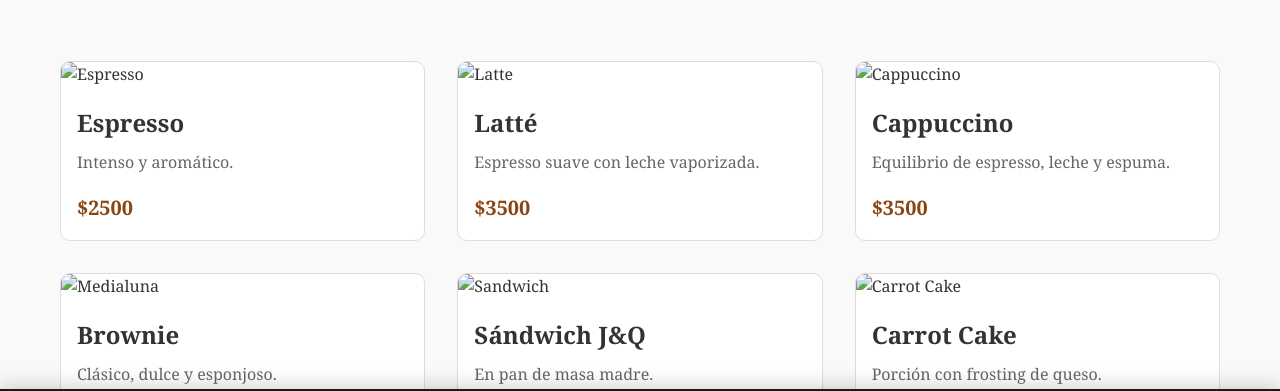
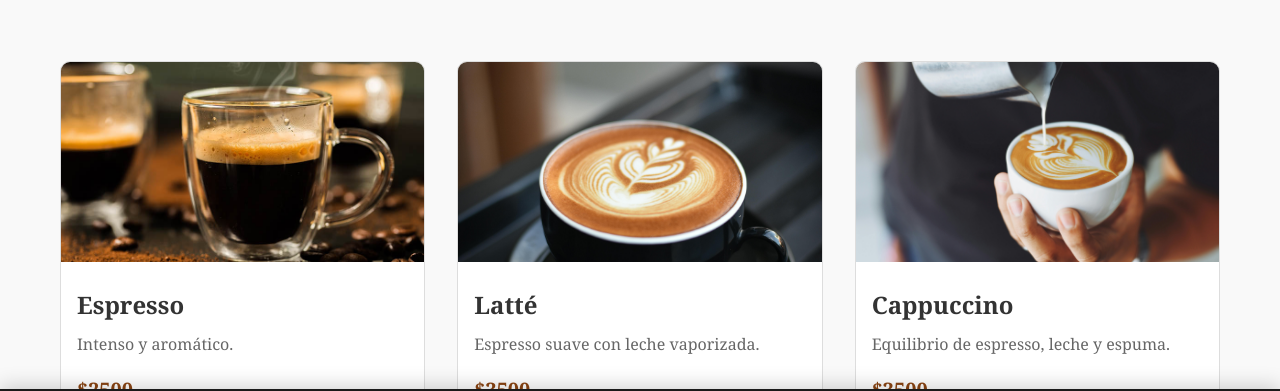
Before and after one commit to valenurcullu/CafeteriaBrewHaven, a plain HTML site: page Productos.html in a window 1280 px wide. Shown: the part 295-686 px from the top of the page. Drawn offline with Linux system fonts and the light colour scheme; the site is published under a folder, as on GitHub Pages, so addresses that start at the root find nothing.

Commit message:
arreglo de fotos

```diff
--- a/Productos.html
+++ b/Productos.html
@@ -32,7 +32,7 @@
 
                 <div class="menu-grid">
                     <div class="menu-item">
-                        <img src="/Imagenes/expreso.jpg" alt="Espresso" class="menu-item-img">
+                        <img src="./Imagenes/expreso.jpg" alt="Espresso" class="menu-item-img">
                         <div class="menu-item-info">
                             <h3 class="menu-item-title">Espresso</h3>
                             <p class="menu-item-desc">Intenso y aromático.</p>
@@ -40,7 +40,7 @@
                         </div>
                     </div>
                     <div class="menu-item">
-                        <img src="/Imagenes/latte.jpeg" alt="Latte" class="menu-item-img">
+                        <img src="./Imagenes/latte.jpeg" alt="Latte" class="menu-item-img">
                         <div class="menu-item-info">
                             <h3 class="menu-item-title">Latté</h3>
                             <p class="menu-item-desc">Espresso suave con leche vaporizada.</p>
@@ -48,7 +48,7 @@
                         </div>
                     </div>
                     <div class="menu-item">
-                        <img src="/Imagenes/cappuccino.jpeg" alt="Cappuccino" class="menu-item-img">
+                        <img src="./Imagenes/cappuccino.jpeg" alt="Cappuccino" class="menu-item-img">
                         <div class="menu-item-info">
                             <h3 class="menu-item-title">Cappuccino</h3>
                             <p class="menu-item-desc">Equilibrio de espresso, leche y espuma.</p>
@@ -56,7 +56,7 @@
                         </div>
                     </div>
                     <div class="menu-item">
-                        <img src="/Imagenes/brownie.jpeg" alt="Medialuna" class="menu-item-img">
+                        <img src="./Imagenes/brownie.jpeg" alt="Medialuna" class="menu-item-img">
                         <div class="menu-item-info">
                             <h3 class="menu-item-title">Brownie</h3>
                             <p class="menu-item-desc">Clásico, dulce y esponjoso.</p>
@@ -64,7 +64,7 @@
                         </div>
                     </div>
                     <div class="menu-item">
-                        <img src="/Imagenes/sandwich.jpeg" alt="Sandwich" class="menu-item-img">
+                        <img src="./Imagenes/sandwich.jpeg" alt="Sandwich" class="menu-item-img">
                         <div class="menu-item-info">
                             <h3 class="menu-item-title">Sándwich J&Q</h3>
                             <p class="menu-item-desc">En pan de masa madre.</p>
@@ -72,7 +72,7 @@
                         </div>
                     </div>
                     <div class="menu-item">
-                        <img src="/Imagenes/carrot.jpg" alt="Carrot Cake" class="menu-item-img">
+                        <img src="./Imagenes/carrot.jpg" alt="Carrot Cake" class="menu-item-img">
                         <div class="menu-item-info">
                             <h3 class="menu-item-title">Carrot Cake</h3>
                             <p class="menu-item-desc">Porción con frosting de queso.</p>
```
Also changed, not shown: Nosotros.html (+1 -1 lines), index.html (+0 -1 lines), Imagenes/nosotros.webp (added).
